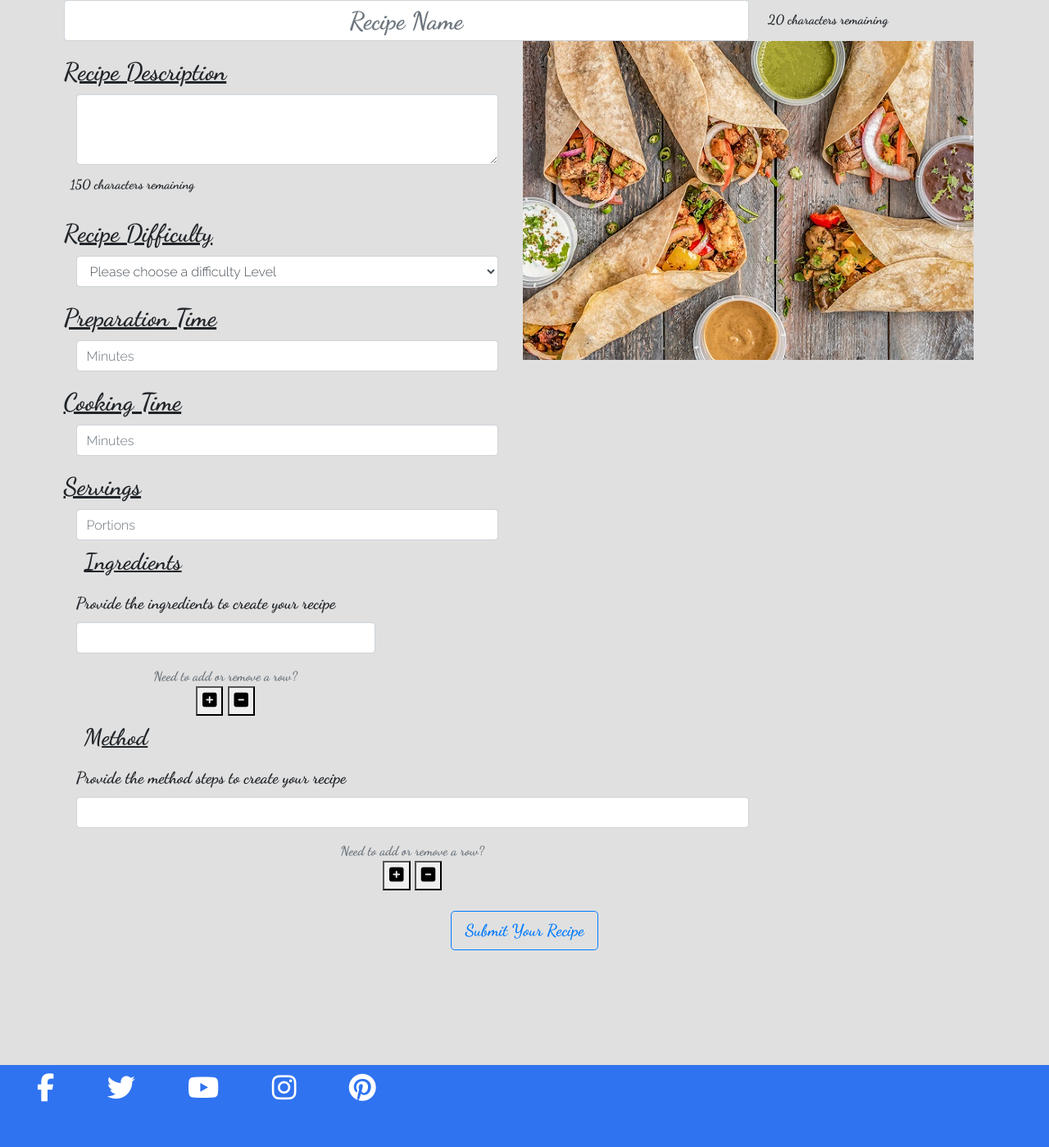
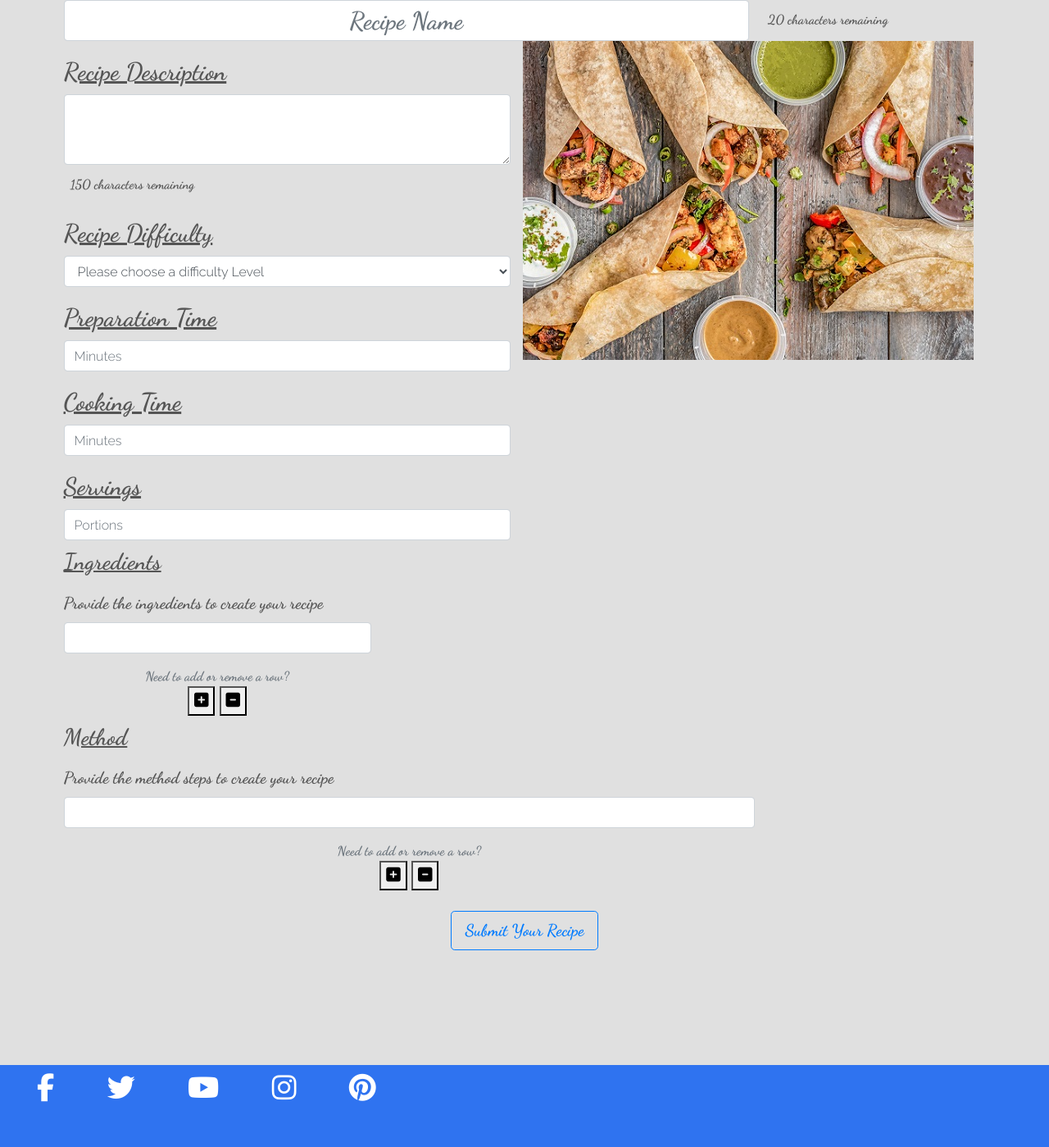
Before and after one commit to Dhracko/frankies_kitchen, a Flask app: page /add_recipe in a window 1280 px wide. Shown: the part 150-1549 px from the top of the page at 82% size. Run offline with Flask 2, Linux system fonts and the light colour scheme; data that the repository does not hold is empty; some libraries are stand-ins or nearby versions.

Commit message:
Align items in create_recipe.html to the left

```diff
--- a/static/css/style.css
+++ b/static/css/style.css
@@ -5,6 +5,7 @@ body {
   font-size: 20px;
   margin: 0;
   background-color: #e0e0e0;
+  color: #555555;
 }
 .wrap-content {
   padding-bottom: 2.5rem;
@@ -121,6 +122,12 @@ body {
   padding: 25px 0px 100px;
 }
 
+.recipe-header .col-12,
+.ing-container,
+.method-header {
+    padding: 0;
+}
+
 /* Recipe Page view */
 .col-9 h1,
 #recipe_name {
@@ -144,12 +151,11 @@ div.col-12 {
 
 .ing-header {
   text-decoration: underline;
-  padding: 10px;
-
+  padding: 10px 0px;
 }
 
 .list-group li {
-    background-color: #e0e0e0;
+  background-color: #e0e0e0;
 }
 
 .col-sm-9 .list-group {
@@ -163,8 +169,8 @@ div.col-12 {
 
 /* Search Page */
 
-.card.mb-3{
-    max-width: 540px;
+.card.mb-3 {
+  max-width: 540px;
 }
 
 /* Footer */
--- a/templates/create_recipe.html
+++ b/templates/create_recipe.html
@@ -111,9 +111,9 @@
         />
       </div>
     </div>
-
-    <div class="row no-gutters">
-      <div class="col-sm-4">
+<!-- Ingredients Input -->
+    <div class="row">
+      <div class="col-sm-4 ing-container">
         <h3 class="ing-header">Ingredients</h3>
         <div class="form-group" id="ingredient">
           <label for="ingredient_item"
```
